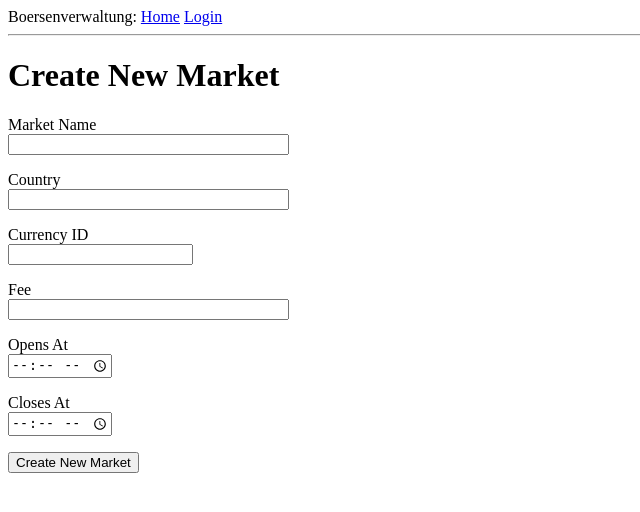
After one commit to knolukas/boersenverwaltung, a Flask app: page /createmarket in a window 1280 px wide. The commit adds this page. Shown: the top 512 px of the page, without its empty margins (0-640 px from the left). Run offline with Flask 3, Linux system fonts and the light colour scheme.

Commit message:
börsenübersicht

```diff
--- a/app/forms.py
+++ b/app/forms.py
@@ -1,5 +1,5 @@
 from flask_wtf import FlaskForm
-from wtforms import StringField, PasswordField, BooleanField, SubmitField, TextAreaField
+from wtforms import StringField, PasswordField, BooleanField, SubmitField, TextAreaField, TimeField, FloatField, IntegerField
 from wtforms.validators import DataRequired, ValidationError, Email, EqualTo, Length
 from app.models import User
 
@@ -16,6 +16,7 @@ class RegistrationForm(FlaskForm):
     email = StringField('Email', validators=[DataRequired(), Email()])
     password = PasswordField('Password', validators=[DataRequired()])
     password2 = PasswordField('Repeat Password', validators=[DataRequired(), EqualTo('password')])
+    admin_tag = BooleanField('IsAdmin?')
     submit = SubmitField('Register')
 
 
@@ -31,6 +32,16 @@ class PostForm(FlaskForm):
     submit = SubmitField('Submit')
 
 
+class CreateNewMarketForm(FlaskForm):
+    market_name = StringField('Market Name', validators=[DataRequired()])
+    market_currency_id = IntegerField('Currency ID', validators=[DataRequired()])
+    market_country = StringField('Country', validators=[DataRequired()])
+    market_fee = FloatField('Fee', validators=[DataRequired()])
+    opens_at = TimeField('Opens At', validators=[DataRequired()])
+    closes_at = TimeField('Closes At', validators=[DataRequired()])
+    submit = SubmitField('Create New Market')
+
+
 def validate_username(self, username):
     user = User.query.filter_by(username=username.data).first()
     if user is not None:
--- a/app/routes.py
+++ b/app/routes.py
@@ -1,8 +1,8 @@
 from app import app, db
-from app.forms import LoginForm, RegistrationForm, EditProfileForm, PostForm
+from app.forms import LoginForm, RegistrationForm, EditProfileForm, PostForm, CreateNewMarketForm
 from flask import render_template, flash, redirect, url_for, request
 from flask_login import current_user, login_user, logout_user
-from app.models import User, Post
+from app.models import User, Post, Market
 from flask_login import login_required
 from werkzeug.urls import url_parse
 from datetime import datetime
@@ -20,7 +20,8 @@ def index():
         flash('Your post is now live!')
         return redirect(url_for('index'))
     posts = Post.query.all()
-    return render_template('index.html', title='Home', form=form, posts=posts)
+    markets = Market.query.all()
+    return render_template('index.html', title='Home', form=form, posts=posts, markets=markets)
 
 
 @app.route('/login', methods=['GET', 'POST'])
@@ -63,7 +64,23 @@ def register():
         db.session.commit()
         flash('Congratulations, you are now a registered user!')
         return redirect(url_for('login'))
-    return render_template('register.html', title = 'Register', form=form)
+    return render_template('register.html', title='Register', form=form)
+
+
+@app.route('/createmarket', methods=['GET', 'POST'])
+def createmarket():
+    # if current_user.is_authenticated:
+    #     return redirect(url_for('index'))
+    form = CreateNewMarketForm()
+    if form.validate_on_submit():
+        market = Market(market_name=form.market_name.data, opens_at=form.opens_at.data, closes_at=form.closes_at.data,
+                        market_currency_id=form.market_currency_id.data, market_country=form.market_country.data,
+                        market_fee=form.market_fee.data)
+        db.session.add(market)
+        db.session.commit()
+        flash('New market has been created!')
+        return redirect(url_for('index'))
+    return render_template('create_market.html', title='Create Market', form=form)
 
 
 @app.route('/user/<username>')
--- /dev/null
+++ b/app/templates/create_market.html
@@ -0,0 +1,52 @@
+{% extends "base.html" %}
+
+{% block content %}
+    <h1>Create New Market</h1>
+    <form action="" method="post">
+        {{ form.hidden_tag() }}
+        <p>
+            {{ form.market_name.label }}<br>
+            {{ form.market_name(size=32) }}<br>
+            {% for error in form.market_name.errors %}
+            <span style="color: red;">[{{ error }}]</span>
+            {% endfor %}
+        </p>
+        <p>
+            {{ form.market_country.label }}<br>
+            {{ form.market_country(size=32) }}<br>
+            {% for error in form.market_country.errors %}
+                <span style="color: red;">[{{ error }}]</span>
+            {% endfor %}
+        </p>
+        <p>
+            {{ form.market_currency_id.label }}<br>
+            {{ form.market_currency_id(size=32) }}<br>
+            {% for error in form.market_currency_id.errors %}
+            <span style="color: red;">[{{ error }}]</span>
+            {% endfor %}
+        </p>
+        <p>
+            {{ form.market_fee.label }}<br>
+            {{ form.market_fee(size=32) }}<br>
+            {% for error in form.market_fee.errors %}
+            <span style="color: red;">[{{ error }}]</span>
+            {% endfor %}
+        </p>
+         <p>
+            {{ form.opens_at.label }}<br>
+            {{ form.opens_at(size=32) }}<br>
+            {% for error in form.opens_at.errors %}
+            <span style="color: red;">[{{ error }}]</span>
+            {% endfor %}
+        </p>
+        <p>
+            {{ form.closes_at.label }}<br>
+            {{ form.closes_at(size=32) }}<br>
+            {% for error in form.closes_at.errors %}
+            <span style="color: red;">[{{ error }}]</span>
+            {% endfor %}
+        </p>
+
+        <p>{{ form.submit() }}</p>
+    </form>
+{% endblock %}
--- a/boerse.py
+++ b/boerse.py
@@ -1,5 +1,5 @@
 from app import app, db
-from app.models import User, Post
+from app.models import User, Post, Market
 
 if __name__ == '__main__':
     app.run(debug=True, port=50052)  # josef (depot) 50050, andi (firmen) 50051
@@ -7,4 +7,4 @@ if __name__ == '__main__':
 
 @app.shell_context_processor
 def make_shell_context():
-    return {'db': db, 'User': User, 'Post': Post}
+    return {'db': db, 'User': User, 'Post': Post, 'Market': Market}
```
Also changed, not shown: app/models.py (+13 -0 lines), app/templates/index.html (+50 -16 lines), migrations/versions/3af5367fda2e_new_fields_in_user_model.py (deleted, +0 -34 lines), migrations/versions/86f5e82c8666_market_tabel.py (renamed from migrations/versions/85aa66437492_posts_table.py, +18 -6 lines), migrations/versions/b3b40b2f79d9_.py (deleted, +0 -42 lines), app.db.
